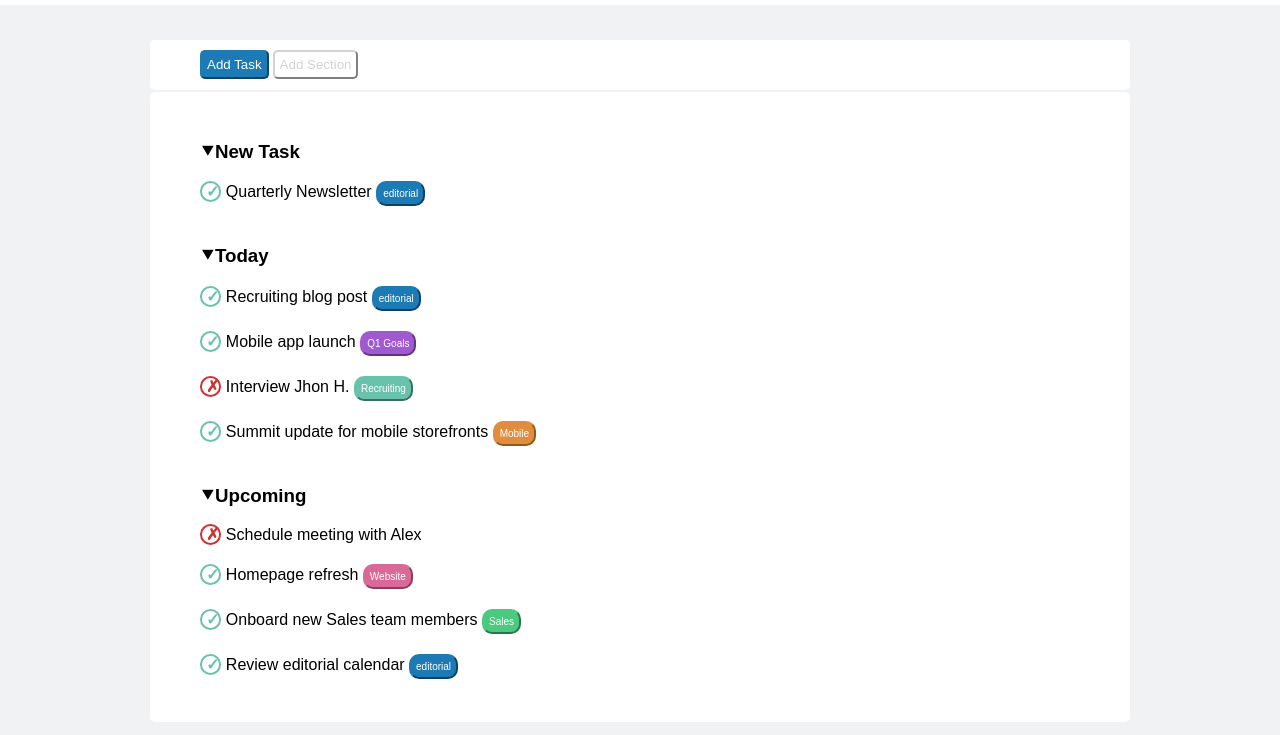
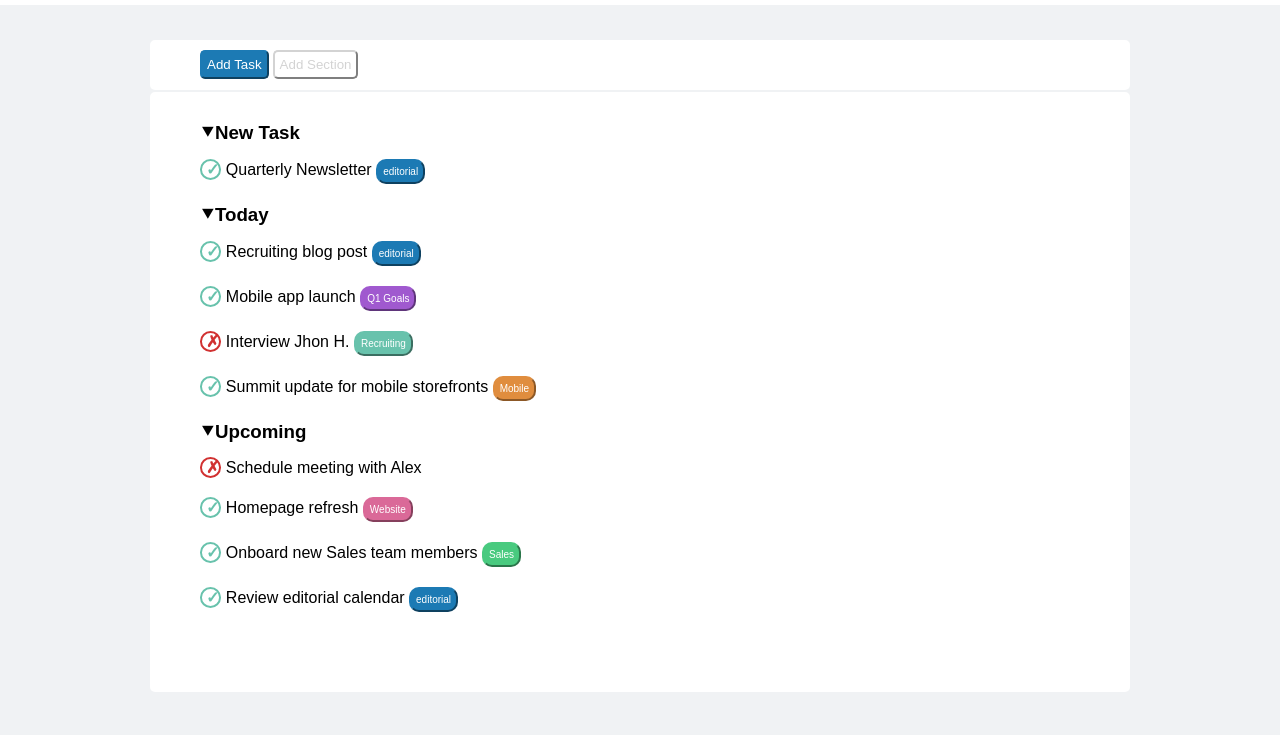
Before and after one commit to DavideVenturelli12/html-css-toboolist, a plain HTML site: page index.html in a window 1280 px wide. Shown: the part 65-800 px from the top of the page. Drawn offline with Linux system fonts and the light colour scheme.

Commit message:
esercizio finito

```diff
--- a/css/style.css
+++ b/css/style.css
@@ -1,5 +1,10 @@
+*{
+    box-sizing: border-box;
+    margin: 0px;
+    padding: 0px ;
+}
+
 body{
-    box-sizing: border-box;
     background-color: #f0f2f4;
     margin-top: 0px;
     margin-left: 0px;
@@ -62,6 +67,7 @@ header{
 
 h3{
     font-family: sans-serif;
+    padding-bottom: 15px;
 }
 
 ul{
```
Also changed, not shown: index.html (+4 -0 lines).
